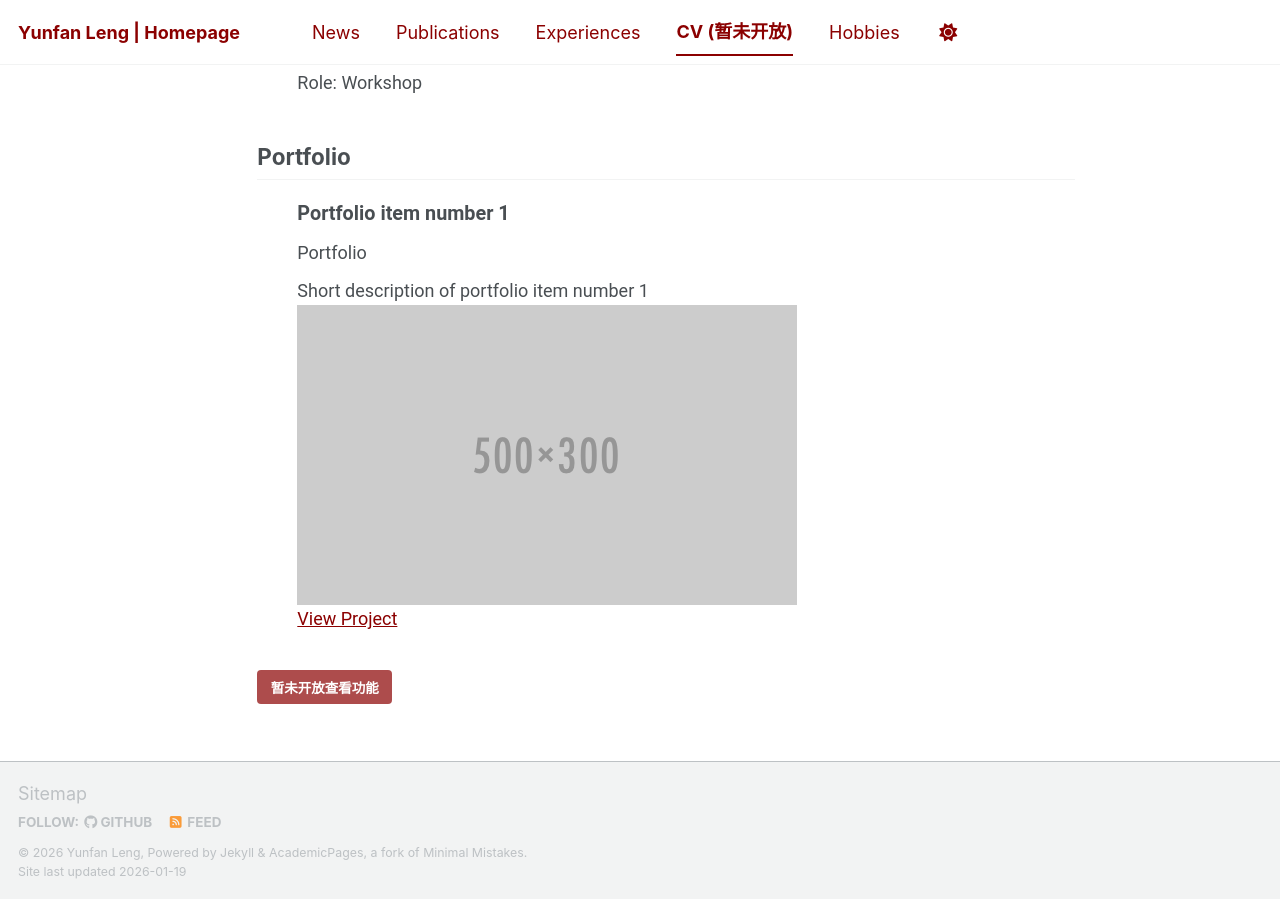
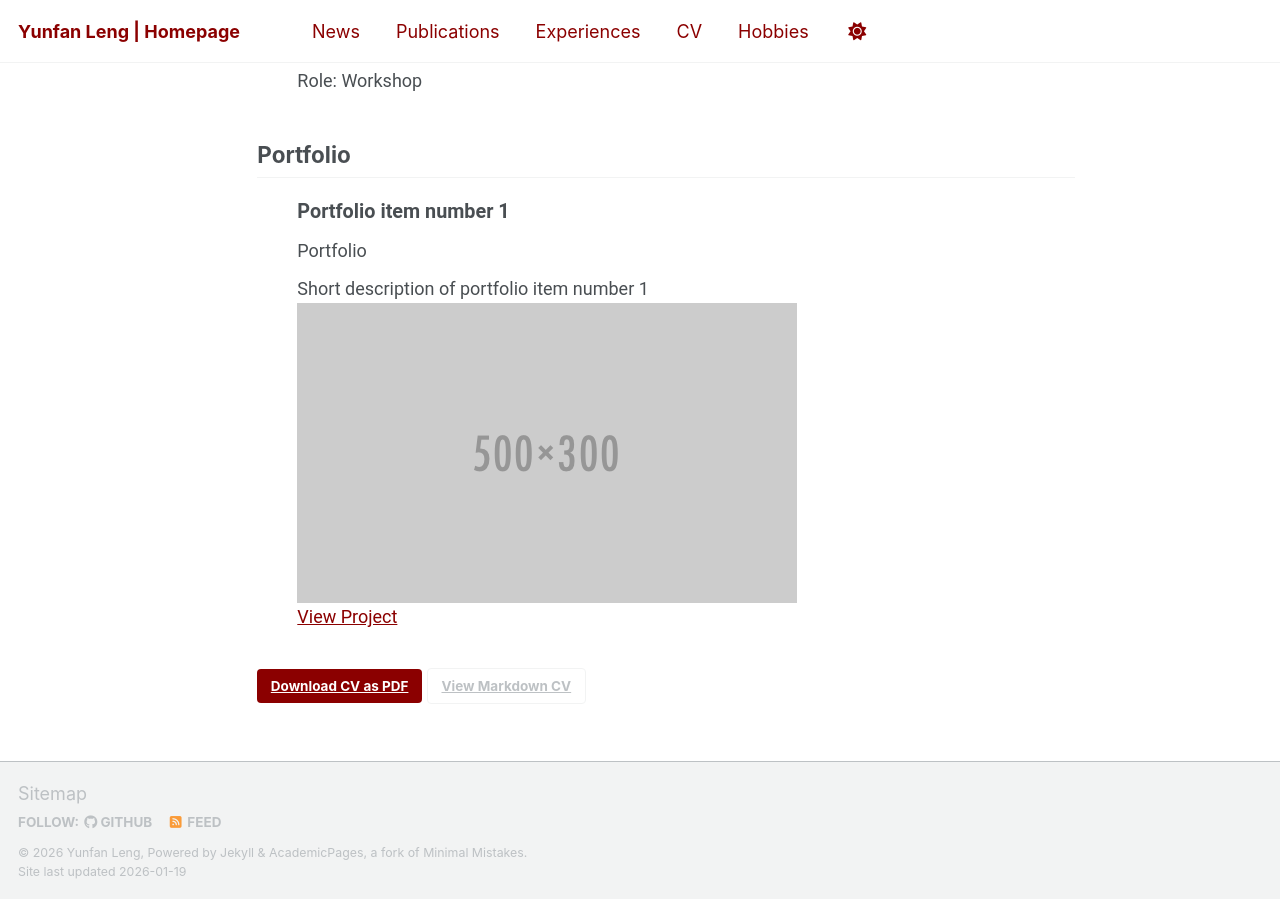
Before and after one commit to WENJIN6666/wenjin6666.github.io, a Jekyll site: the page built from _pages/cv-json.md, in a window 1280 px wide and 900 px high, scrolled down 2418 px. Built offline with Jekyll 4.4.1, drawn with Linux system fonts in a browser that asks for light colours; a script bundle is joined from its source files by our own code; library files that are not in the unit come from our copies.

Commit message:
Restore CV download and view functionality

```diff
--- a/_data/navigation.yml
+++ b/_data/navigation.yml
@@ -29,8 +29,8 @@
   #- title: "Blog Posts"
   #  url: /year-archive/
 
-  - title: "CV (暂未开放)"
-    url: /cv-json/
+  - title: "CV"
+    url: /files/cv.pdf
 
   - title: "Hobbies"
     url: /hobbies/
--- a/_pages/cv-json.md
+++ b/_pages/cv-json.md
@@ -12,5 +12,6 @@
 {% include cv-template.html %}
 
 <div class="cv-download-links">
-  <button class="btn btn--primary" disabled style="cursor:not-allowed;opacity:0.7;">暂未开放查看功能</button>
+  <a href="{{ base_path }}/files/cv.pdf" class="btn btn--primary">Download CV as PDF</a>
+  <a href="{{ base_path }}" class="btn btn--inverse">View Markdown CV</a>
 </div>
```
